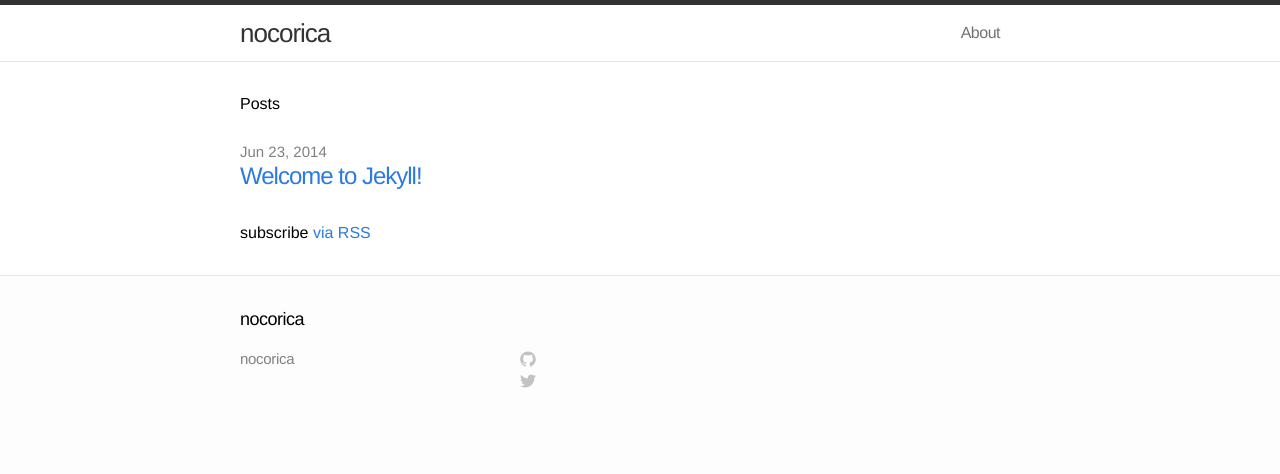
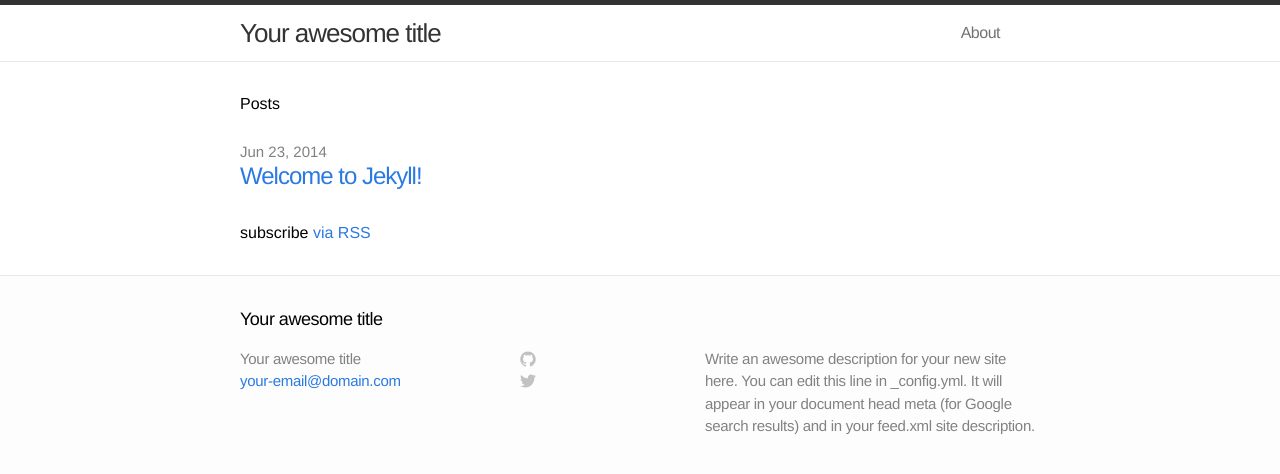
Before and after one commit to syon/nocorica, a Jekyll site: the page built from index.html, in a window 1280 px wide. Shown: the top 474 px of the page. Built offline with Jekyll 4.4.1, drawn with Linux system fonts in a browser that asks for light colours; some of the changed lines change nothing that is shown.

Commit message:
revert
because of Page build failure

```diff
--- a/_config.yml
+++ b/_config.yml
@@ -1,137 +1,10 @@
-# This is the default format.
-# For more see: https://github.com/mojombo/jekyll/wiki/Permalinks
-permalink: /:year/:month/:title
+# Site settings
+title: Your awesome title
+email: your-email@domain.com
+description: "Write an awesome description for your new site here. You can edit this line in _config.yml. It will appear in your document head meta (for Google search results) and in your feed.xml site description."
+baseurl: ""
+url: ""
 
-exclude: [".rvmrc", ".rbenv-version", "README.md", "Rakefile", "changelog.md"]
-highlighter: pygments
-
+# Build settings
 markdown: kramdown
-kramdown:
-  input: GFM
-
-# Themes are encouraged to use these universal variables
-# so be sure to set them if your theme uses them.
-#
-title : nocorica
-tagline: Site Tagline
-author :
-  name : nocorica
-  email : blah@email.test
-  github : nocorica
-  twitter : username
-  feedburner : feedname
-
-# Generating a list of pages (not posts) in a given category
-# http://stackoverflow.com/questions/17118551
-category-list: [pages]
-
-# The production_url is only used when full-domain names are needed
-# such as sitemap.txt
-# Most places will/should use BASE_PATH to make the urls
-#
-# If you have set a CNAME (pages.github.com) set your custom domain here.
-# Else if you are pushing to username.github.io, replace with your username.
-# Finally if you are pushing to a GitHub project page, include the project name at the end.
-#
-production_url : http://syon.github.io/nocorica/
-
-# All Jekyll-Bootstrap specific configurations are namespaced into this hash
-#
-JB :
-  version : 0.3.0
-
-  # All links will be namespaced by BASE_PATH if defined.
-  # Links in your website should always be prefixed with {{BASE_PATH}}
-  # however this value will be dynamically changed depending on your deployment situation.
-  #
-  # CNAME (http://yourcustomdomain.com)
-  #   DO NOT SET BASE_PATH
-  #   (urls will be prefixed with "/" and work relatively)
-  #
-  # GitHub Pages (http://username.github.io)
-  #   DO NOT SET BASE_PATH
-  #   (urls will be prefixed with "/" and work relatively)
-  #
-  # GitHub Project Pages (http://username.github.io/project-name)
-  #
-  #   A GitHub Project site exists in the `gh-pages` branch of one of your repositories.
-  #  REQUIRED! Set BASE_PATH to: http://username.github.io/project-name
-  #
-  # CAUTION:
-  #   - When in Localhost, your site will run from root "/" regardless of BASE_PATH
-  #   - Only the following values are falsy: ["", null, false]
-  #   - When setting BASE_PATH it must be a valid url.
-  #     This means always setting the protocol (http|https) or prefixing with "/"
-  BASE_PATH : false
-
-  # By default, the asset_path is automatically defined relative to BASE_PATH plus the enabled theme.
-  # ex: [BASE_PATH]/assets/themes/[THEME-NAME]
-  #
-  # Override this by defining an absolute path to assets here.
-  # ex:
-  #   http://s3.amazonaws.com/yoursite/themes/watermelon
-  #   /assets
-  #
-  ASSET_PATH : /assets
-
-  # These paths are to the main pages Jekyll-Bootstrap ships with.
-  # Some JB helpers refer to these paths; change them here if needed.
-  #
-  archive_path: /archive.html
-  categories_path : /categories.html
-  tags_path : /tags.html
-  atom_path : /atom.xml
-  rss_path : /rss.xml
-
-  # Settings for comments helper
-  # Set 'provider' to the comment provider you want to use.
-  # Set 'provider' to false to turn commenting off globally.
-  #
-  comments :
-    provider : false
-    disqus :
-      short_name : jekyllbootstrap
-    livefyre :
-      site_id : 123
-    intensedebate :
-      account : 123abc
-    facebook :
-      appid : 123
-      num_posts: 5
-      width: 580
-      colorscheme: light
-
-  # Settings for analytics helper
-  # Set 'provider' to the analytics provider you want to use.
-  # Set 'provider' to false to turn analytics off globally.
-  #
-  analytics :
-    provider : google
-    google :
-        tracking_id : ''
-    getclicky :
-      site_id :
-    mixpanel :
-        token : '_MIXPANEL_TOKEN_'
-    piwik :
-        baseURL : 'myserver.tld/piwik' # Piwik installation address (without protocol)
-        idsite : '1'                   # the id of the site on Piwik
-
-  # Settings for sharing helper.
-  # Sharing is for things like tweet, plusone, like, reddit buttons etc.
-  # Set 'provider' to the sharing provider you want to use.
-  # Set 'provider' to false to turn sharing off globally.
-  #
-  sharing :
-    provider : false
-
-  # Settings for all other include helpers can be defined by creating
-  # a hash with key named for the given helper. ex:
-  #
-  #   pages_list :
-  #     provider : "custom"
-  #
-  # Setting any helper's provider to 'custom' will bypass the helper code
-  # and include your custom code. Your custom file must be defined at:
-  #   ./_includes/custom/[HELPER]
-  # where [HELPER] is the name of the helper you are overriding.
+permalink: pretty
```
